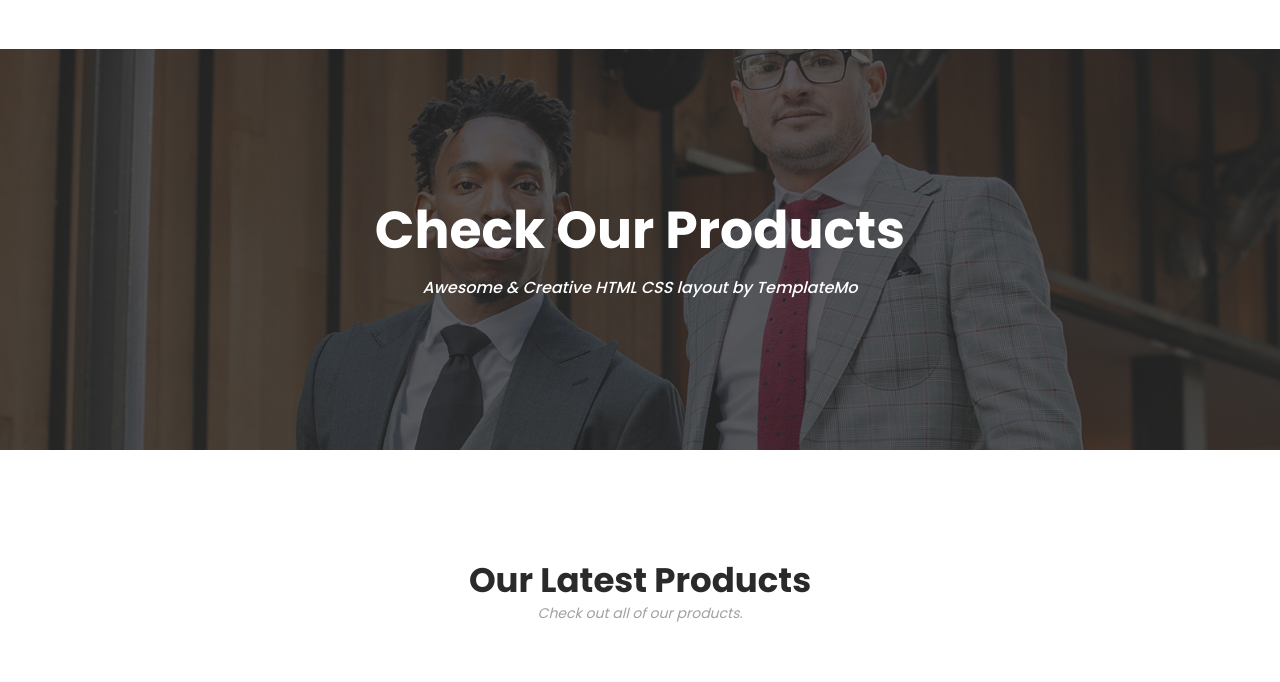
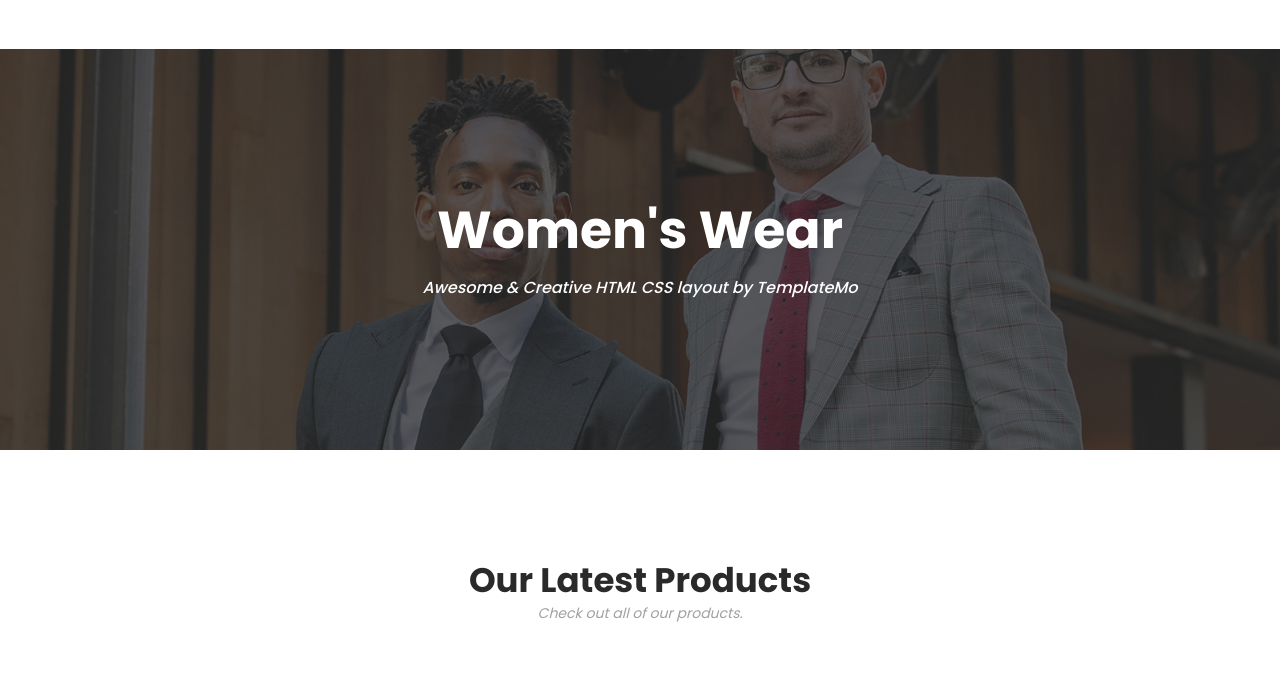
Before and after one commit to Reahana/DevTech-website-new-design, a plain HTML site: page women.html in a window 1280 px wide. Shown: the part 111-793 px from the top of the page. Drawn offline with Linux system fonts and the light colour scheme.

Commit message:
add heading in banner

```diff
--- a/women.html
+++ b/women.html
@@ -92,7 +92,7 @@
             <div class="row">
                 <div class="col-lg-12">
                     <div class="inner-content">
-                        <h2>Check Our Products</h2>
+                        <h2>Women's Wear</h2>
                         <span>Awesome &amp; Creative HTML CSS layout by TemplateMo</span>
                     </div>
                 </div>
```
